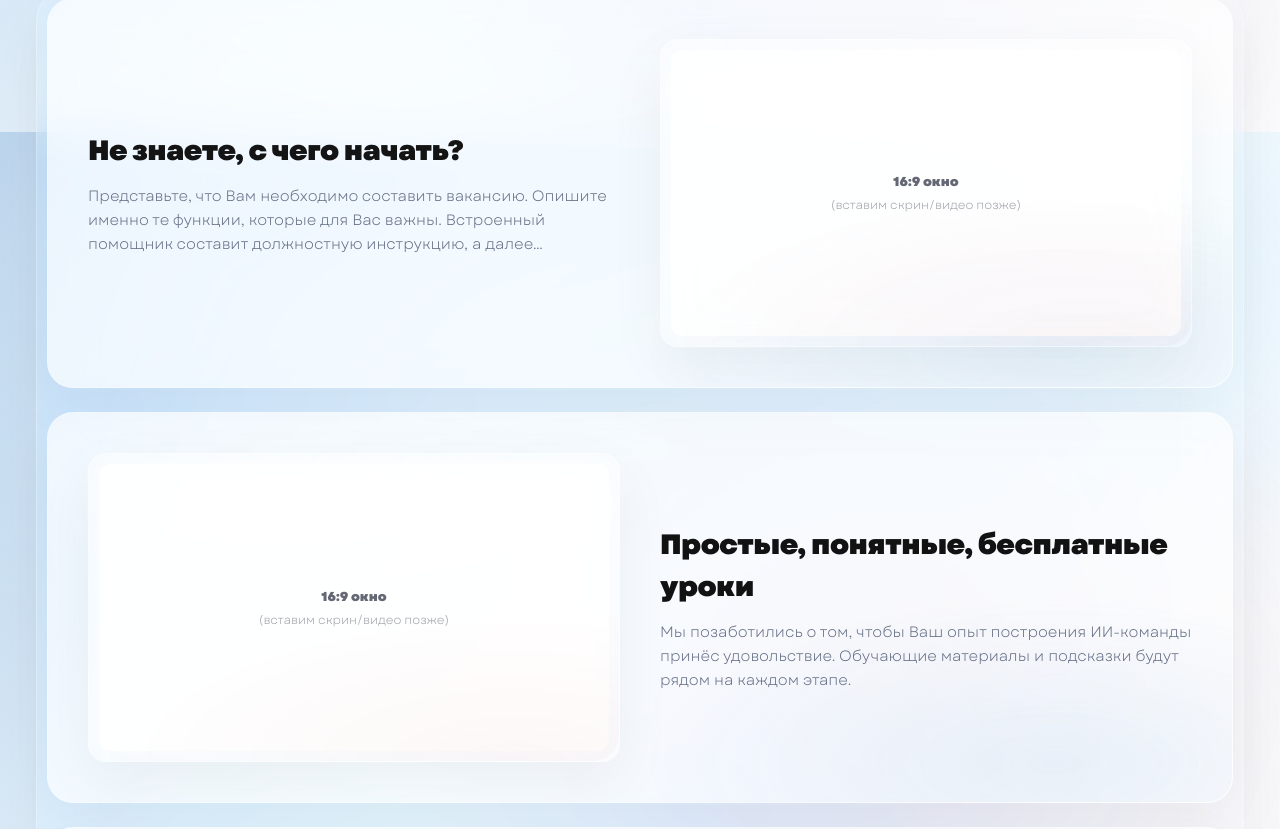
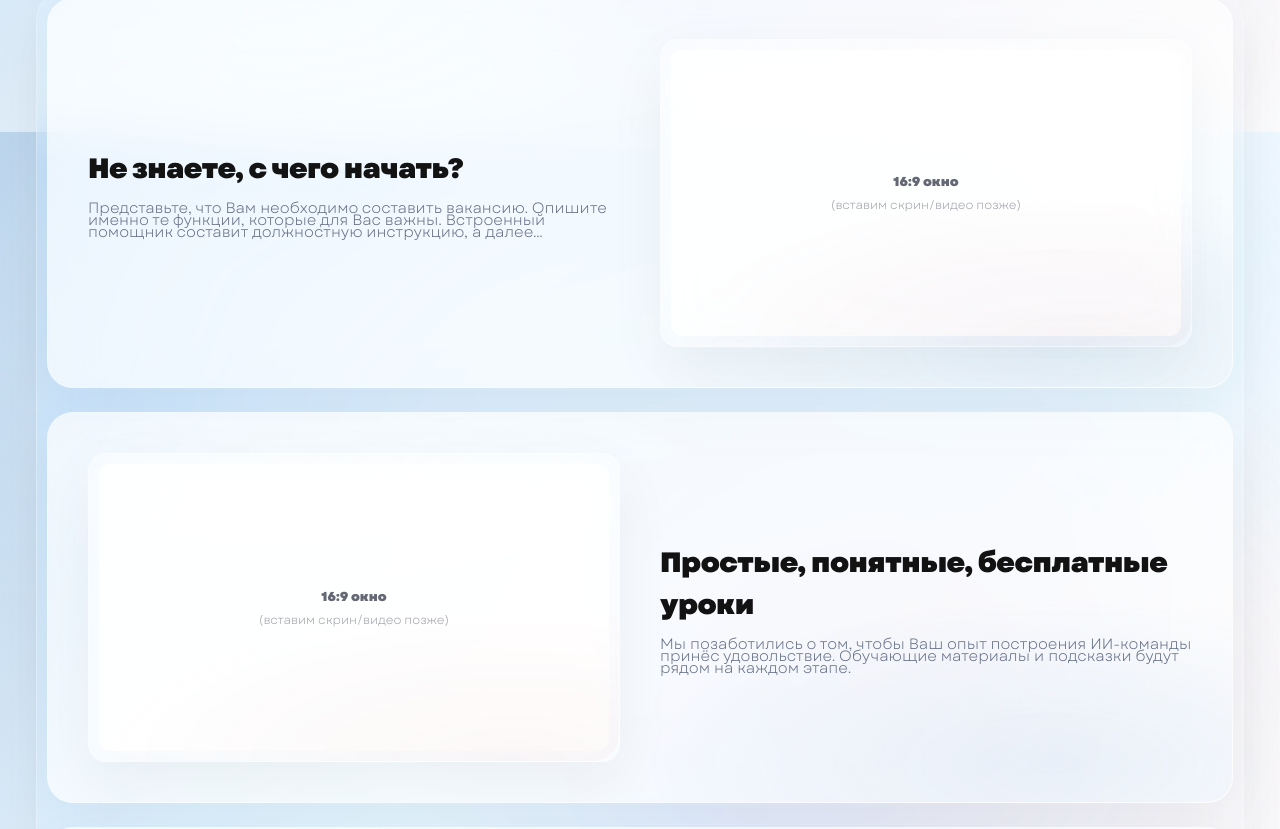
Before and after one commit to uniconsulting/uni.com, a Next.js app: page / in a window 1280 px wide. Shown: the part 1468-2297 px from the top of the page. Built offline with nearby package versions, Linux system fonts and the light colour scheme.

Commit message:
Update InfoBlocks.tsx

```diff
--- a/src/components/sections/InfoBlocks.tsx
+++ b/src/components/sections/InfoBlocks.tsx
@@ -114,7 +114,7 @@ function InfoCard({
             {title}
           </h3>
 
-          <p className="mt-3 text-[14px] sm:text-[15px] leading-[1.6] text-[#667085]">
+          <p className="mt-3 text-[14px] sm:text-[15px] leading-[0.8] text-[#667085]">
             {text}
           </p>
         </div>
```
